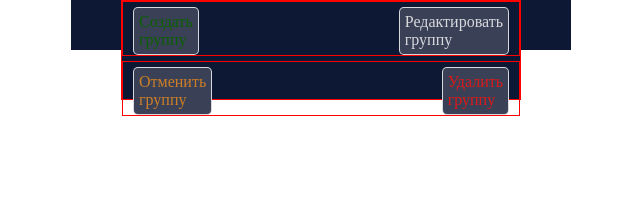
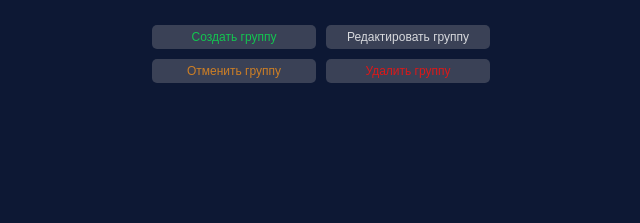
Before and after one commit to IvBIN/SHOT, a plain HTML site: page index.html in a window 1280 px wide. Shown: the whole page, without its empty margins (319-959 px from the left). Drawn offline with Linux system fonts and the light colour scheme.

Commit message:
update 04/02/24

```diff
--- a/style.css
+++ b/style.css
@@ -3,6 +3,7 @@
     padding: 0;
     margin: 0;
     outline: none;
+    background: #0D1834FF;
 }
 
 .container {
@@ -13,40 +14,48 @@
     margin:0 auto;
 }
 .menu_field {
-
+   # margin-top:50px;
     width: 400px;
-    height: 100px;
+    height: 200px;
     background: #0D1834FF;
-    margin:0 auto;
-    border:1px solid red;
+    margin:20px auto;
+   # border:1px solid red;
 
 }
 
 
 .keyboard_up, .keyboard_down {
     display: flex;
-    justify-content: space-between;
+   #justify-content:space-between;
+    justify-content:center;
+    text-align:center;
+    margin:0 auto;
     margin-bottom: 5px;
-    padding-left: 10px;
-    padding-right: 10px;
-    border:1px solid red;
+   # padding-left: 10px;
+   # padding-right: 10px;
+   # border:1px solid red;
 }
 .btn {
-    width: min-content;
-    font-family: "Times New Roman", sans-serif;
-    font-size: 16px;
+    #width: max-content;
+    width:164px;
+    height:max-content;
+    font-family: "Colibri", sans-serif;
+    font-size: 12px;
     text-decoration: none;
     margin-top: 5px;
-
+    #margin-right:10px;
+    text-align:center;
     padding: 5px;
     background: #3a4156;
-    border:1px solid rgba(255, 255, 255, 0.8);
+   # border:1px solid rgba(255, 255, 255, 0.8);
+
     border-radius: 5px;
     color: rgba(255, 255, 255, 0.8);
 }
 
 .btn_create {
-   color: #0A6000FF;
+   color: #13C550FF;
+   margin-right:10px;
 }
 
 .btn_edit {
@@ -55,6 +64,7 @@
 
 .btn_cancel {
    color: #CE7F25FF;
+   margin-right:10px;
 }
 
 .btn_delete {
@@ -63,13 +73,13 @@
 
 
 .btn_create:active {
-   color: #0A6000FF;
-   box-shadow: 0 5px 14px #0A6000FF;
+   color: #13C550FF;
+   box-shadow: 0 5px 14px #13C550FF;
 }
 
 .btn_edit:active {
    color: 25CEC7FF;
-   box-shadow: 0 5px 14px 25CEC7FF;
+   box-shadow: 0 5px 14px #25CEC7FF;
 }
 
 .btn_cancel:active {
```
